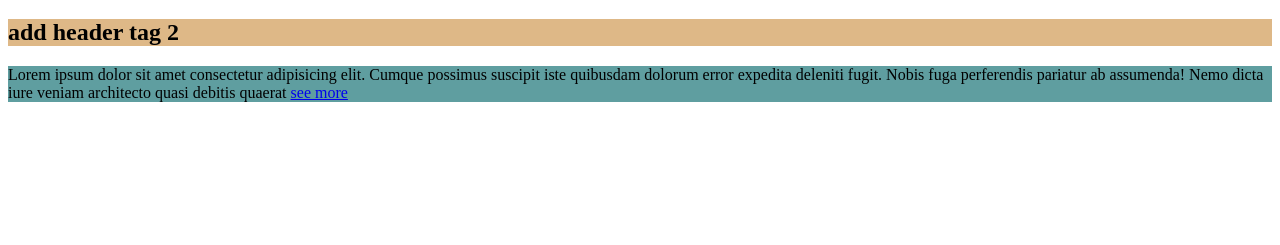
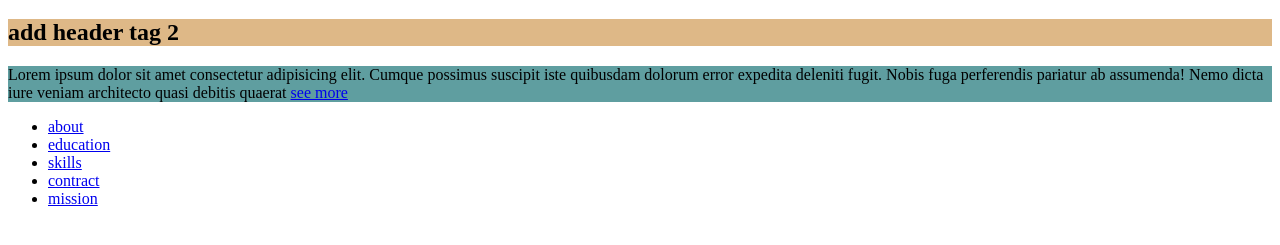
Before and after one commit to Latifa-Sikder-Bristy/demo, a plain HTML site: page index.html in a window 1280 px wide. Shown: the part 61-306 px from the top of the page. Drawn offline with Linux system fonts and the light colour scheme.

Commit message:
list add

```diff
--- a/index.html
+++ b/index.html
@@ -11,5 +11,12 @@
     <h1>demo git project</h1>
     <h2>add header tag 2</h2>
     <p>Lorem ipsum dolor sit amet consectetur adipisicing elit. Cumque possimus suscipit iste quibusdam dolorum error expedita deleniti fugit. Nobis fuga perferendis pariatur ab assumenda! Nemo dicta iure veniam architecto quasi debitis quaerat <a href="blog1.html">see more</a></p>
+    <ul>
+        <li><a href="./html/about.html">about</a></li>
+        <li><a href="./html/education.html">education</a></li>
+        <li><a href="./html/skills.html">skills</a></li>
+        <li><a href="./html/contract.html">contract</a></li>
+        <li><a href="./html/mission.html">mission</a></li>
+    </ul>
 </body>
 </html>
```
Also changed, not shown: html/education.html (added, +7 -0 lines), html/mission.html (added, +1 -0 lines), html/skills.html (added, +1 -0 lines), html/about.html (added), html/blog1.html (renamed from blog1.html), html/contract.html (added).
